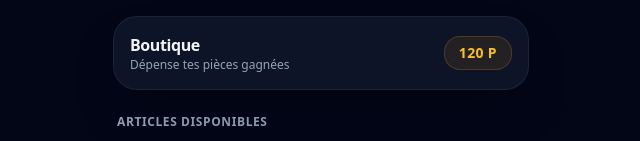
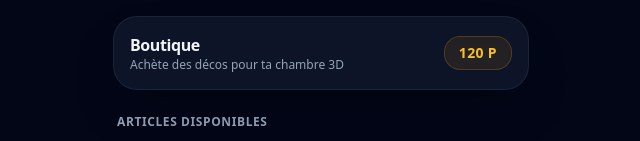
Before and after one commit to louismarembaud035-source/Questly.com, a Next.js app: page /shop in a window 1280 px wide. Shown: the top 141 px of the page, without its empty margins (319-959 px from the left). Built offline with nearby package versions, Linux system fonts and the light colour scheme.

Commit message:
Update page.tsx

```diff
--- a/app/shop/page.tsx
+++ b/app/shop/page.tsx
@@ -1,12 +1,11 @@
 'use client';
 
-import React, { useState } from 'react';
+import React from 'react';
 import Link from 'next/link';
 import { usePlayer } from '../context/PlayerContext';
 
 export default function ShopPage() {
-  const { coins, spendCoins } = usePlayer();
-  const [purchased, setPurchased] = useState<number[]>([]);
+  const { coins, purchasedItems, buyItem } = usePlayer();
 
   const shopItems = [
     { id: 1, name: 'Bureau Minimaliste', price: 50, type: 'Sol' },
@@ -15,16 +14,15 @@ export default function ShopPage() {
     { id: 4, name: 'Skin Cyberpunk', price: 100, type: 'Avatar' },
   ];
 
-  const buyItem = (id: number, price: number) => {
-    if (purchased.includes(id)) {
+  const handleBuy = (id: number, price: number) => {
+    if (purchasedItems.includes(id)) {
       alert('Tu possèdes déjà cet objet !');
       return;
     }
 
-    const success = spendCoins(price);
+    const success = buyItem(id, price);
     if (success) {
-      setPurchased([...purchased, id]);
-      alert("Achat réussi ! L'objet a été ajouté à ton inventaire.");
+      alert("Achat réussi ! L'objet a été ajouté à ta chambre 3D.");
     } else {
       alert('Pas assez de pièces ! Va accomplir des quêtes pour en gagner.');
     }
@@ -37,7 +35,7 @@ export default function ShopPage() {
         <header className="flex justify-between items-center bg-slate-900/90 backdrop-blur-xl p-4 rounded-3xl border border-slate-800/80 shadow-2xl mb-6">
           <div>
             <h1 className="font-bold text-base tracking-tight">Boutique</h1>
-            <p className="text-xs text-slate-400">Dépense tes pièces gagnées</p>
+            <p className="text-xs text-slate-400">Achète des décos pour ta chambre 3D</p>
           </div>
           <div className="bg-amber-500/10 border border-amber-500/20 px-3.5 py-1.5 rounded-2xl text-amber-400 font-bold text-sm tracking-wide shadow-inner">
             {coins} P
@@ -49,7 +47,7 @@ export default function ShopPage() {
           <h2 className="text-xs font-semibold text-slate-400 uppercase tracking-wider mb-2 px-1">Articles disponibles</h2>
 
           {shopItems.map(item => {
-            const isOwned = purchased.includes(item.id);
+            const isOwned = purchasedItems.includes(item.id);
             return (
               <div
                 key={item.id}
@@ -61,7 +59,7 @@ export default function ShopPage() {
                   <div className="text-amber-400 text-xs font-bold mt-1">{item.price} P</div>
                 </div>
                 <button
-                  onClick={() => buyItem(item.id, item.price)}
+                  onClick={() => handleBuy(item.id, item.price)}
                   disabled={isOwned}
                   className={`px-4 py-2 rounded-xl text-xs font-semibold transition-all shadow-md ${
                     isOwned
```
